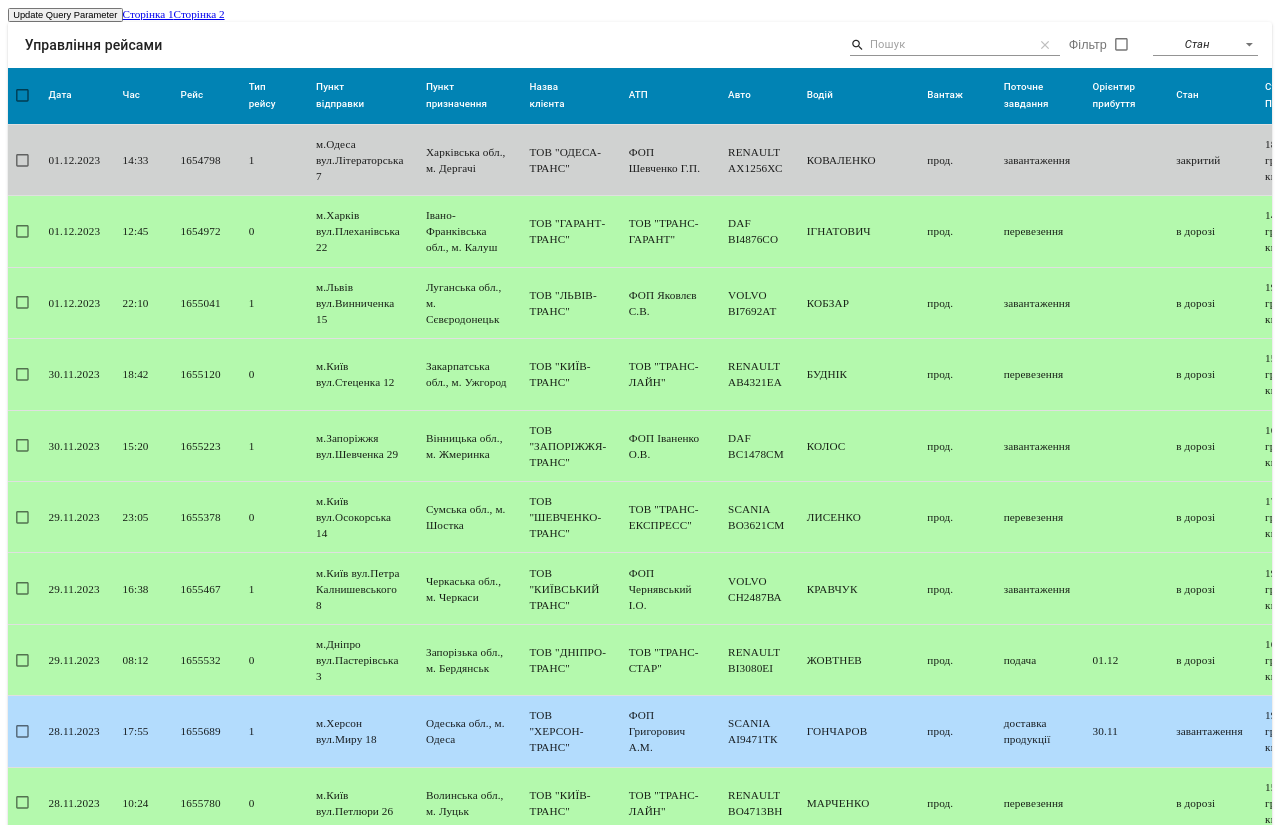
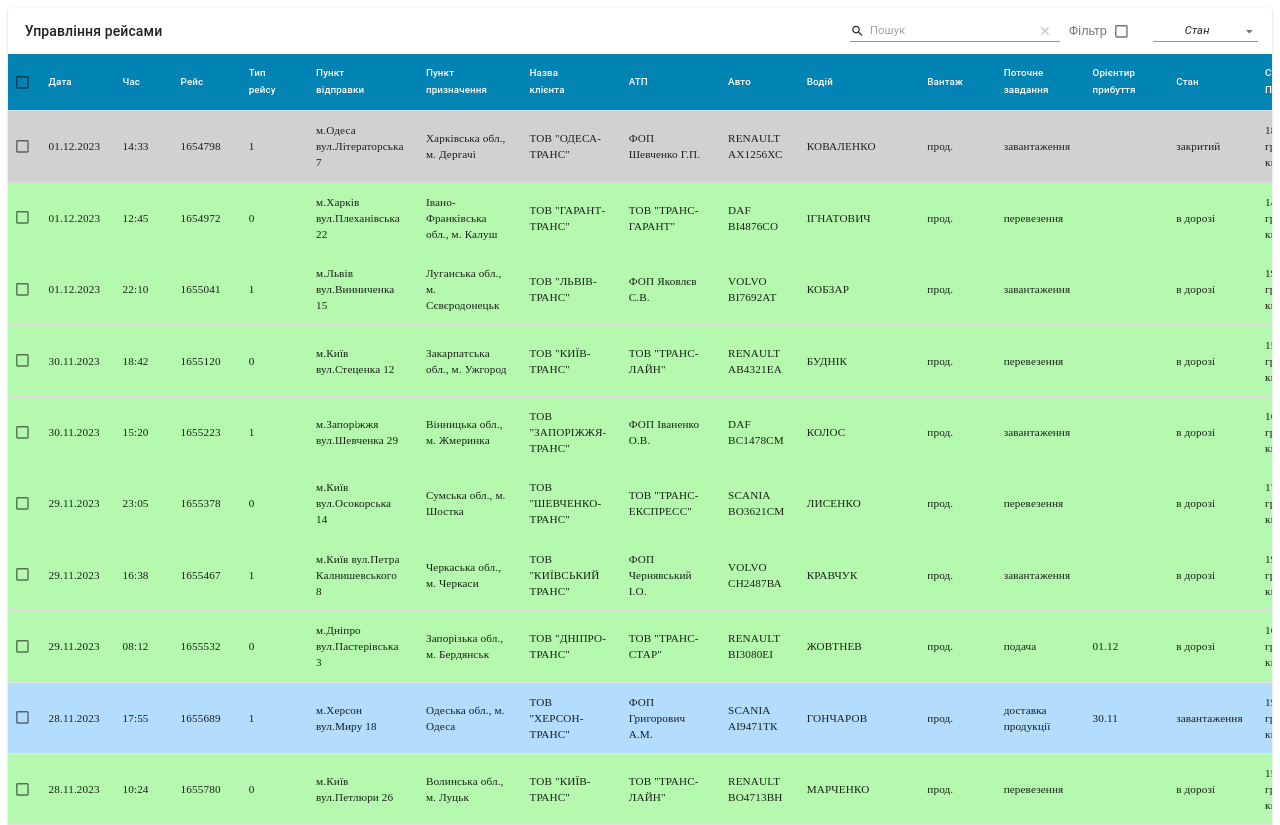
Before and after one commit to Yulenyka/test, a React (Create React App) app: page / in a window 1280 px wide. Shown: the top 825 px of the page. Built offline with nearby package versions, Linux system fonts and the light colour scheme.

Commit message:
refractoring

```diff
--- /dev/null
+++ b/src/components/MaterialTableComponent/columns.js
@@ -0,0 +1,17 @@
+export const columns = [
+  { title: 'Дата', field: 'date' },
+  { title: 'Час', field: 'time' },
+  { title: 'Рейс', field: 'id' },
+  { title: 'Тип рейсу', field: 'type', lookup: { 0: 0, 1: 1 } },
+  { title: 'Пункт відправки', field: 'address' },
+  { title: 'Пункт призначення', field: 'address_2' },
+  { title: 'Назва клієнта', field: 'company' },
+  { title: 'АТП', field: 'atp' },
+  { title: 'Авто', field: 'vehicle' },
+  { title: 'Водій', field: 'driver' },
+  { title: 'Вантаж', field: 'cargo', filtering: false },
+  { title: 'Поточне завдання', field: 'action' },
+  { title: 'Орієнтир прибуття', field: 'arrival' },
+  { title: 'Стан', field: 'status', filtering: false },
+  { title: 'Сумма(з ПДВ)', field: 'price' },
+];
--- a/src/components/MaterialTableComponent/index.jsx
+++ b/src/components/MaterialTableComponent/index.jsx
@@ -1,80 +1,41 @@
-import React, { useState, useEffect } from "react";
-import { useSearchParams, useLocation, useNavigate } from "react-router-dom";
-import MaterialTable from "material-table";
-import { ThemeProvider, createTheme } from "@mui/material";
-import { Checkbox, Select, MenuItem } from "@material-ui/core";
-import { getRowBackgroundColor } from "./tableUtils";
-import { localizationStrings } from "./localization";
-import { Link } from "react-router-dom";
+import React, { useState, useEffect } from 'react';
+import { useSearchParams, useNavigate } from 'react-router-dom';
+import MaterialTable from 'material-table';
+import { ThemeProvider, createTheme } from '@mui/material';
+import { Checkbox, Select, MenuItem } from '@material-ui/core';
+import { getRowBackgroundColor } from './tableUtils';
+import { localizationStrings } from './localization';
+import { columns } from './columns';
 
 const defaultMaterialTheme = createTheme();
 
 function MaterialTableComponent({ data }) {
   const [filter, setFilter] = useState(false);
   const [filteredData, setFilteredData] = useState(data);
-  const [status, setStatus] = useState("all");
-
+  const [status, setStatus] = useState('all');
+  const navigate = useNavigate();
   const handleChange = () => {
     setFilter(!filter);
   };
-
-  const [searchParams, setSearchParams] = useSearchParams();
-  const location = useLocation();
-  const navigate = useNavigate();
-
-  const page = parseInt(searchParams.get("page")) || 1;
-
-  const handleChangePage = (newPage) => {
-    searchParams.set("page", newPage);
-    navigate(`${location.pathname}?${searchParams.toString()}`);
-  };
-
+  const [params] = useSearchParams();
   useEffect(() => {
     if (!data) return;
     setFilteredData(
-      status === "all" ? data : data.filter((dt) => dt.status === status)
+      status === 'all' ? data : data.filter((dt) => dt.status === status)
     );
   }, [status, data]);
 
-  const columns = [
-    //{ title: "Ред.", field: "filter", filtering: false },
-    { title: "Дата", field: "date" },
-    { title: "Час", field: "time" },
-    { title: "Рейс", field: "id" },
-    { title: "Тип рейсу", field: "type", lookup: { 0: 0, 1: 1 } },
-    { title: "Пункт відправки", field: "address" },
-    { title: "Пункт призначення", field: "address_2" },
-    { title: "Назва клієнта", field: "company" },
-    { title: "АТП", field: "atp" },
-    { title: "Авто", field: "vehicle" },
-    { title: "Водій", field: "driver" },
-    { title: "Вантаж", field: "cargo", filtering: false },
-    { title: "Поточне завдання", field: "action" },
-    { title: "Орієнтир прибуття", field: "arrival" },
-    { title: "Стан", field: "status", filtering: false },
-    { title: "Сумма(з ПДВ)", field: "price" },
-  ];
-
+  const onChangePage = (page, pageSize) => {
+    params.set('page', page);
+    params.set('pageSize', pageSize);
+    navigate({
+      search: params.toString(),
+    });
+  };
   return (
-    <div style={{ zoom: "70%" }}>
+    filteredData.length > 0 && (
+      <div style={{ zoom: '70%' }}>
         <ThemeProvider theme={defaultMaterialTheme}>
-        <button onClick={handleChangePage}>Update Query Parameter</button>
-        <Link
-          to={{
-            pathname: "/page",
-            search: "?page=$page1",
-          }}
-        >
-          Сторінка 1
-        </Link>
-        <Link
-          to={{
-            pathname: "/page",
-            search: "?page=$page2",
-          }}
-        >
-          Сторінка 2
-        </Link>
           <MaterialTable
             title="Управління рейсами"
             columns={columns}
@@ -82,16 +43,17 @@
             localization={localizationStrings}
             options={{
               filtering: filter,
-            headerStyle: { backgroundColor: "#0183b4", color: "#FFF" },
+              headerStyle: { backgroundColor: '#0183b4', color: '#FFF' },
               rowStyle: (rowData) => ({
-              backgroundColor: getRowBackgroundColor(rowData),
+                backgroundColor: getRowBackgroundColor(rowData.status),
               }),
               selection: true,
-            pageSize: 25,
-            pageSizeOptions: [25, 50, 100],
-            paginationType: "stepped",
+              initialPage: params.get('page') ? +params.get('page') : 0,
+              pageSize: params.get('pageSize') ? +params.get('pageSize') : 25,
+              pageSizeOptions: [5, 50, 100],
+              paginationType: 'stepped',
             }}
-          onChangePage={(page) => searchParams.set("page", page)}
+            onChangePage={onChangePage}
             actions={[
               {
                 icon: () => (
@@ -103,11 +65,11 @@
                       id="filterCheckbox"
                       checked={filter}
                       onChange={handleChange}
-                    inputProps={{ "aria-label": "uncontrolled-checkbox" }}
+                      inputProps={{ 'aria-label': 'uncontrolled-checkbox' }}
                     />
                   </div>
                 ),
-              tooltip: "Hide/Show Filter option",
+                tooltip: 'Hide/Show Filter option',
                 isFreeAction: true,
                 onClick: () => {},
               },
@@ -120,15 +82,15 @@
                     value={status}
                     onChange={(e) => setStatus(e.target.value)}
                   >
-                  <MenuItem value={"all"}>
+                    <MenuItem value={'all'}>
                       <em>Стан</em>
                     </MenuItem>
-                  <MenuItem value={"в дорозі"}>в дорозі</MenuItem>
-                  <MenuItem value={"завантаження"}>завантаження</MenuItem>
-                  <MenuItem value={"закритий"}>закритий</MenuItem>
+                    <MenuItem value={'в дорозі'}>в дорозі</MenuItem>
+                    <MenuItem value={'завантаження'}>завантаження</MenuItem>
+                    <MenuItem value={'закритий'}>закритий</MenuItem>
                   </Select>
                 ),
-              tooltip: "Стан",
+                tooltip: 'Стан',
                 isFreeAction: true,
                 onClick: () => {},
               },
@@ -136,6 +98,7 @@
           />
         </ThemeProvider>
       </div>
+    )
   );
 }
 
--- a/src/components/MaterialTableComponent/tableUtils.js
+++ b/src/components/MaterialTableComponent/tableUtils.js
@@ -1,12 +1,12 @@
 export const getRowBackgroundColor = (rowData) => {
-  switch (rowData.status) {
-    case "в дорозі":
-      return "#b4f9ad";
-    case "завантаження":
-      return "#b3dcfd";
-    case "закритий":
-      return "#d0d2d1";
+  switch (rowData) {
+    case 'в дорозі':
+      return '#b4f9ad';
+    case 'завантаження':
+      return '#b3dcfd';
+    case 'закритий':
+      return '#d0d2d1';
     default:
-      return "#f9ccad";
+      return '#f9ccad';
   }
 };
```
Lines whose indentation alone changed are shown as unchanged.
